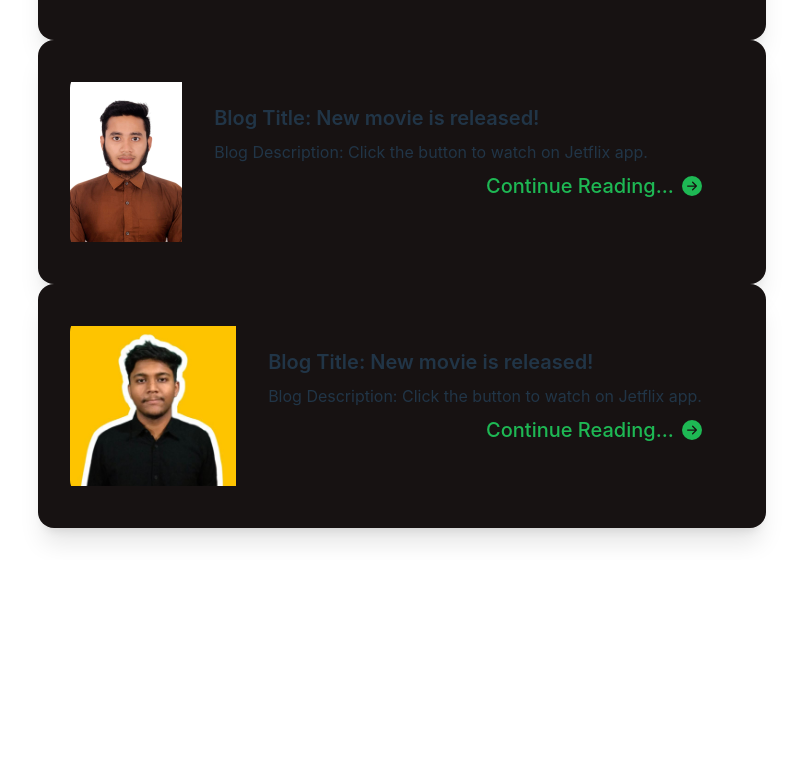
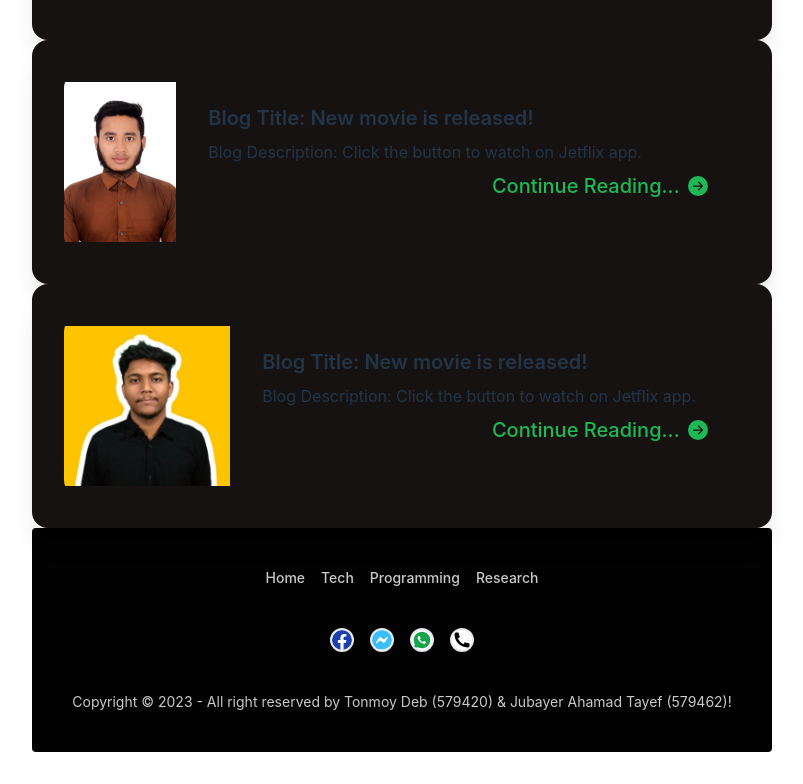
Before and after one commit to tonmoydeb404/belogFrontend, a React (Vite) app: page / in a window 1280 px wide. Shown: the part 628-1412 px from the top of the page, without its empty margins (238-1041 px from the left). Before the commit the page ends 1188 px from the top, so only its background shows below. Built offline with nearby package versions, Linux system fonts and the light colour scheme.

Commit message:
Add Footer Section

```diff
--- a/src/App.jsx
+++ b/src/App.jsx
@@ -1,20 +1,22 @@
-import { useState } from 'react'
-import './App.css'
-import { Navbar } from './components/shared/Navbar'
-import { Route, Routes } from 'react-router-dom'
-import { Home } from './pages/Home'
+import { useState } from "react";
+import "./App.css";
+import { Navbar } from "./components/shared/Navbar";
+import { Route, Routes } from "react-router-dom";
+import { Home } from "./pages/Home";
+import { Footer } from "./components/shared/Footer";
 
 function App() {
-  const [count, setCount] = useState(0)
+  const [count, setCount] = useState(0);
 
   return (
     <>
-      <Navbar/>
-    <Routes>
-      <Route path='/' element={<Home/>}/>
-    </Routes>
+      <Navbar />
+      <Routes>
+        <Route path="/" element={<Home />} />
+      </Routes>
+      <Footer />
     </>
-  )
+  );
 }
 
-export default App
+export default App;
--- /dev/null
+++ b/src/components/shared/Footer.jsx
@@ -0,0 +1,50 @@
+import React from "react";
+import { BsFacebook, BsMessenger } from "react-icons/bs";
+import { RiPhoneFill, RiWhatsappFill } from "react-icons/ri";
+export const Footer = () => {
+  return (
+    <>
+      <footer className="footer footer-center p-10 bg-base-200 text-base-content rounded">
+        <nav className="grid grid-flow-col gap-4">
+          <a className="link link-hover" href="/">
+            Home
+          </a>
+          <a className="link link-hover" href="/tech">
+            Tech
+          </a>
+          <a className="link link-hover" href="/programming">
+            Programming
+          </a>
+          <a className="link link-hover" href="/research">
+            Research
+          </a>
+        </nav>
+        <nav>
+          <div className="grid grid-flow-col gap-4">
+            <a href="https://www.facebook.com/muhammadjubayer.ahmedtayef">
+              <BsFacebook
+                h
+                className="text-2xl text-blue-800 border-2 bg-white hover:bg-warning rounded-full hover:border-warning fill-current"
+              />
+            </a>
+            <a href="https://m.me/muhammadjubayer.ahmedtayef">
+              <BsMessenger className="text-2xl text-info border-2 bg-white hover:bg-warning rounded-full hover:border-warning fill-current" />
+            </a>
+            <a href="https://wa.me/qr/ITVOIOKJVOBSN1">
+              <RiWhatsappFill className="text-2xl text-green-600 border-2 bg-white hover:bg-warning rounded-full hover:border-warning fill-current" />
+            </a>
+            <a href="tel:+8801891484760">
+              <RiPhoneFill className="text-2xl text-black border-2 bg-white hover:bg-warning rounded-full  hover:border-warning fill-current" />
+            </a>
+          </div>
+        </nav>
+        <aside>
+          <p>
+            Copyright © 2023 - All right reserved by Tonmoy Deb (579420) &
+            Jubayer Ahamad Tayef (579462)!
+          </p>
+        </aside>
+      </footer>
+    </>
+  );
+};
```
